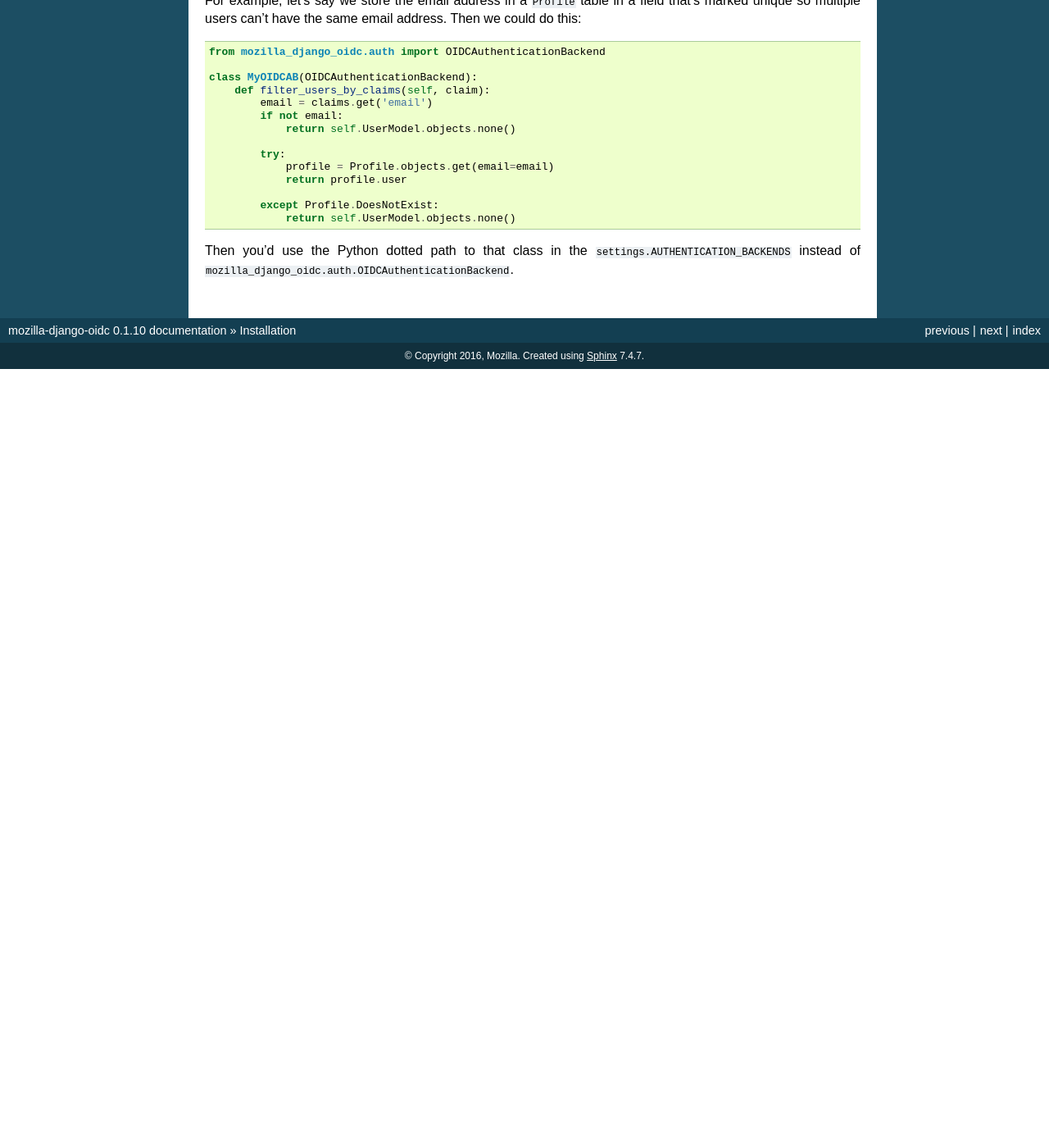
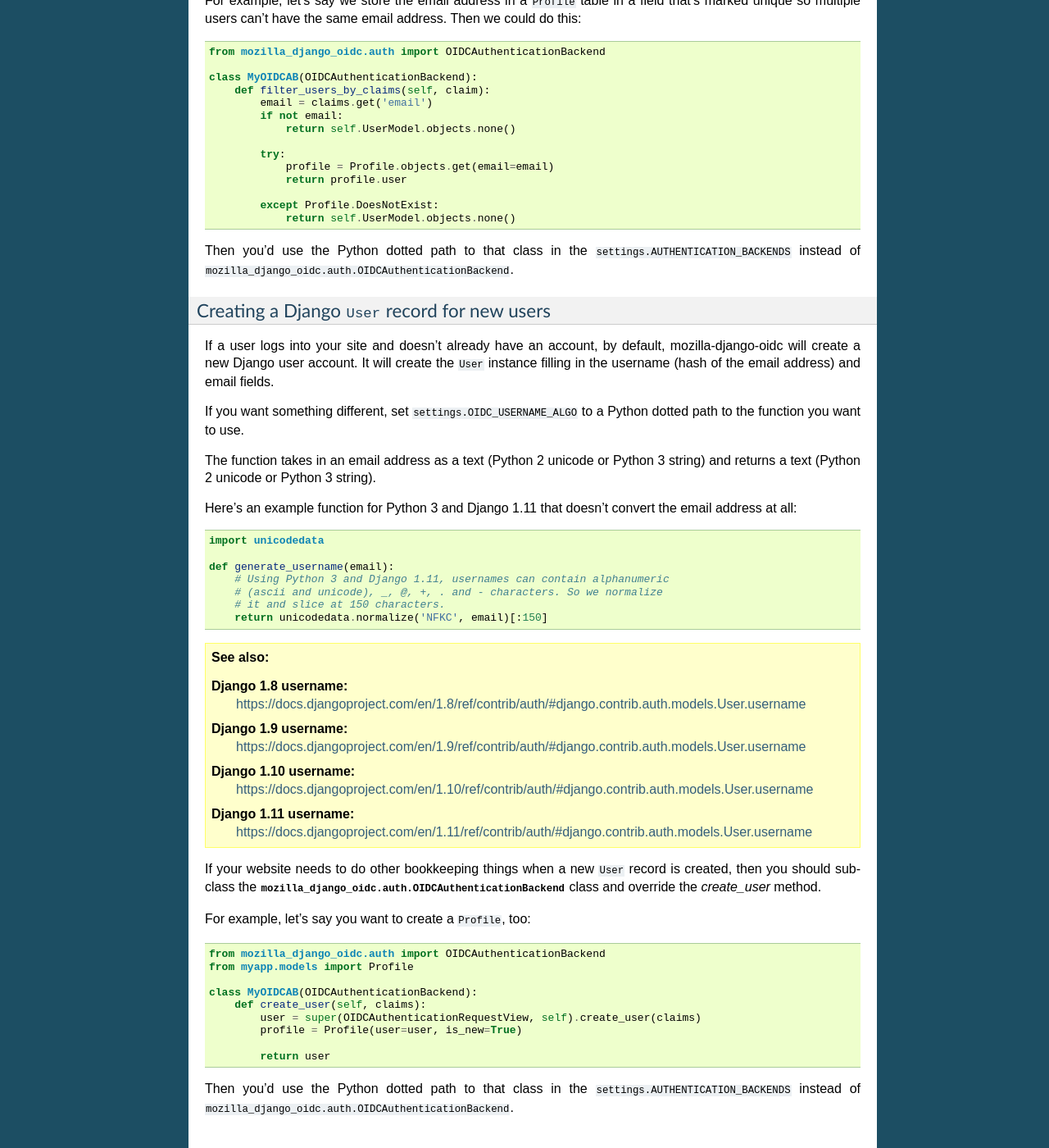
Before and after one commit to mozilla/mozilla-django-oidc, a Sphinx documentation site: the page built from docs/installation.rst, in a window 1280 px wide and 1400 px high, scrolled down 1580 px. Shown: the whole window at 82% size. Built offline with Sphinx 7.4.7, drawn with Linux system fonts in a browser that asks for light colours; before the commit the page ends 2030 px from its top, so only the background shows below that; some of the changed text lies outside the part shown.

Commit message:
Clean up username generation and document it
* fix default_username_algo to return the correct types and add tests
* add docs regarding how mozilla-django-oidc generates Django User accounts and
  how to change how usernames are generated

```diff
--- a/docs/installation.rst
+++ b/docs/installation.rst
@@ -121,3 +121,71 @@
 Then you'd use the Python dotted path to that class in the
 ``settings.AUTHENTICATION_BACKENDS`` instead of
 ``mozilla_django_oidc.auth.OIDCAuthenticationBackend``.
+
+
+Creating a Django ``User`` record for new users
+-----------------------------------------------
+
+If a user logs into your site and doesn't already have an account, by default,
+mozilla-django-oidc will create a new Django user account. It will create the
+``User`` instance filling in the username (hash of the email address) and email
+fields.
+
+If you want something different, set ``settings.OIDC_USERNAME_ALGO`` to a Python
+dotted path to the function you want to use.
+
+The function takes in an email address as a text (Python 2 unicode or Python 3
+string) and returns a text (Python 2 unicode or Python 3 string).
+
+Here's an example function for Python 3 and Django 1.11 that doesn't convert
+the email address at all:
+
+.. code-block:: python
+
+   import unicodedata
+
+   def generate_username(email):
+       # Using Python 3 and Django 1.11, usernames can contain alphanumeric
+       # (ascii and unicode), _, @, +, . and - characters. So we normalize
+       # it and slice at 150 characters.
+       return unicodedata.normalize('NFKC', email)[:150]
+
+
+.. seealso::
+
+   Django 1.8 username:
+       https://docs.djangoproject.com/en/1.8/ref/contrib/auth/#django.contrib.auth.models.User.username
+
+   Django 1.9 username:
+       https://docs.djangoproject.com/en/1.9/ref/contrib/auth/#django.contrib.auth.models.User.username
+
+   Django 1.10 username:
+       https://docs.djangoproject.com/en/1.10/ref/contrib/auth/#django.contrib.auth.models.User.username
+
+   Django 1.11 username:
+       https://docs.djangoproject.com/en/1.11/ref/contrib/auth/#django.contrib.auth.models.User.username
+
+
+If your website needs to do other bookkeeping things when a new ``User`` record
+is created, then you should subclass the
+:py:class:`mozilla_django_oidc.auth.OIDCAuthenticationBackend` class and
+override the `create_user` method.
+
+For example, let's say you want to create a ``Profile``, too:
+
+.. code-block:: python
+
+   from mozilla_django_oidc.auth import OIDCAuthenticationBackend
+   from myapp.models import Profile
+
+   class MyOIDCAB(OIDCAuthenticationBackend):
+       def create_user(self, claims):
+           user = super(OIDCAuthenticationRequestView, self).create_user(claims)
+           profile = Profile(user=user, is_new=True)
+
+           return user
+
+
+Then you'd use the Python dotted path to that class in the
+``settings.AUTHENTICATION_BACKENDS`` instead of
+``mozilla_django_oidc.auth.OIDCAuthenticationBackend``.
```
Also changed, not shown: 2 other files.
